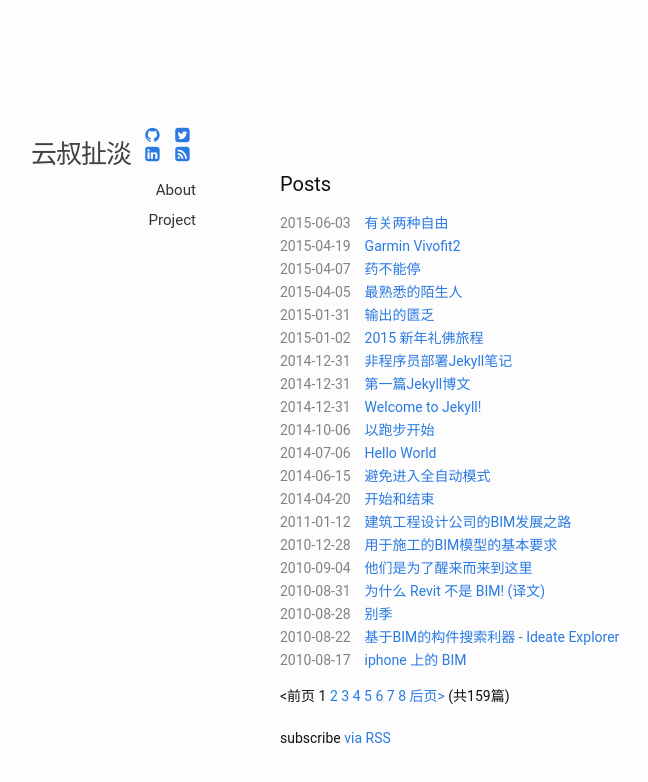
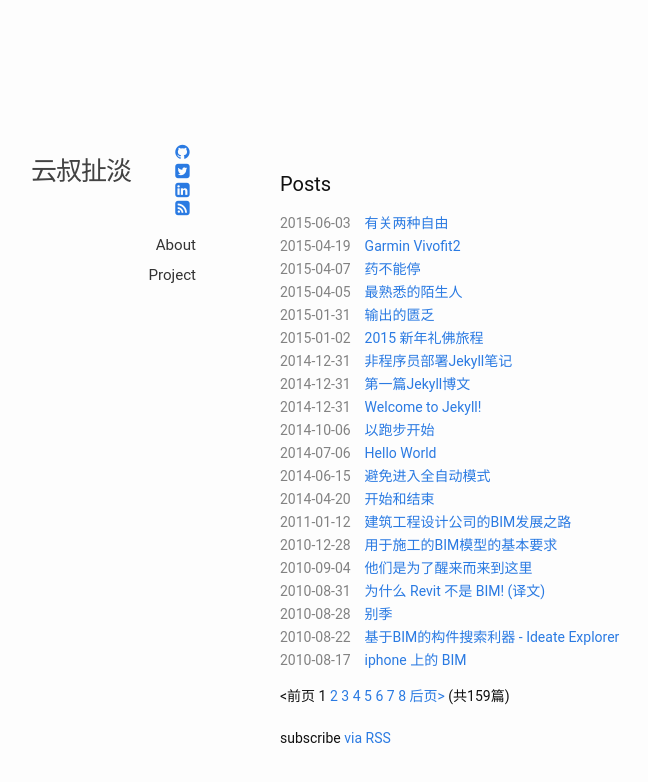
Before and after one commit to leoshcn/leoshcn.github.io, a Jekyll site: the page built from index.html, in a window 1280 px wide. Shown: the top 782 px of the page, without its empty margins (124-772 px from the left). Built offline with Jekyll 4.4.1, drawn with Linux system fonts in a browser that asks for light colours; the list of posts is cut into pages by our own code.

Commit message:
modify header

```diff
--- a/_includes/header.html
+++ b/_includes/header.html
@@ -2,7 +2,7 @@
 
 <div class="author-info">
 
-    <a class="site-title" href="{{ site.baseurl }}/">{{ site.title }}</a>
+    <h1><a class="site-title" href="{{ site.baseurl }}/">{{ site.title }}</a></h1>
 
     <div class=nav>
         <a href="{{ site.github_url }}"><i class="fa fa-github fa-lg"></i></a>
--- a/css/style.css
+++ b/css/style.css
@@ -20,6 +20,11 @@
         padding: 0.5em;
     }
 
+.nav a {
+    padding-left: 1em;
+    text-decoration: none;
+}
+
 
 .home-nav ul {
     font-size: 1.2em;
```
